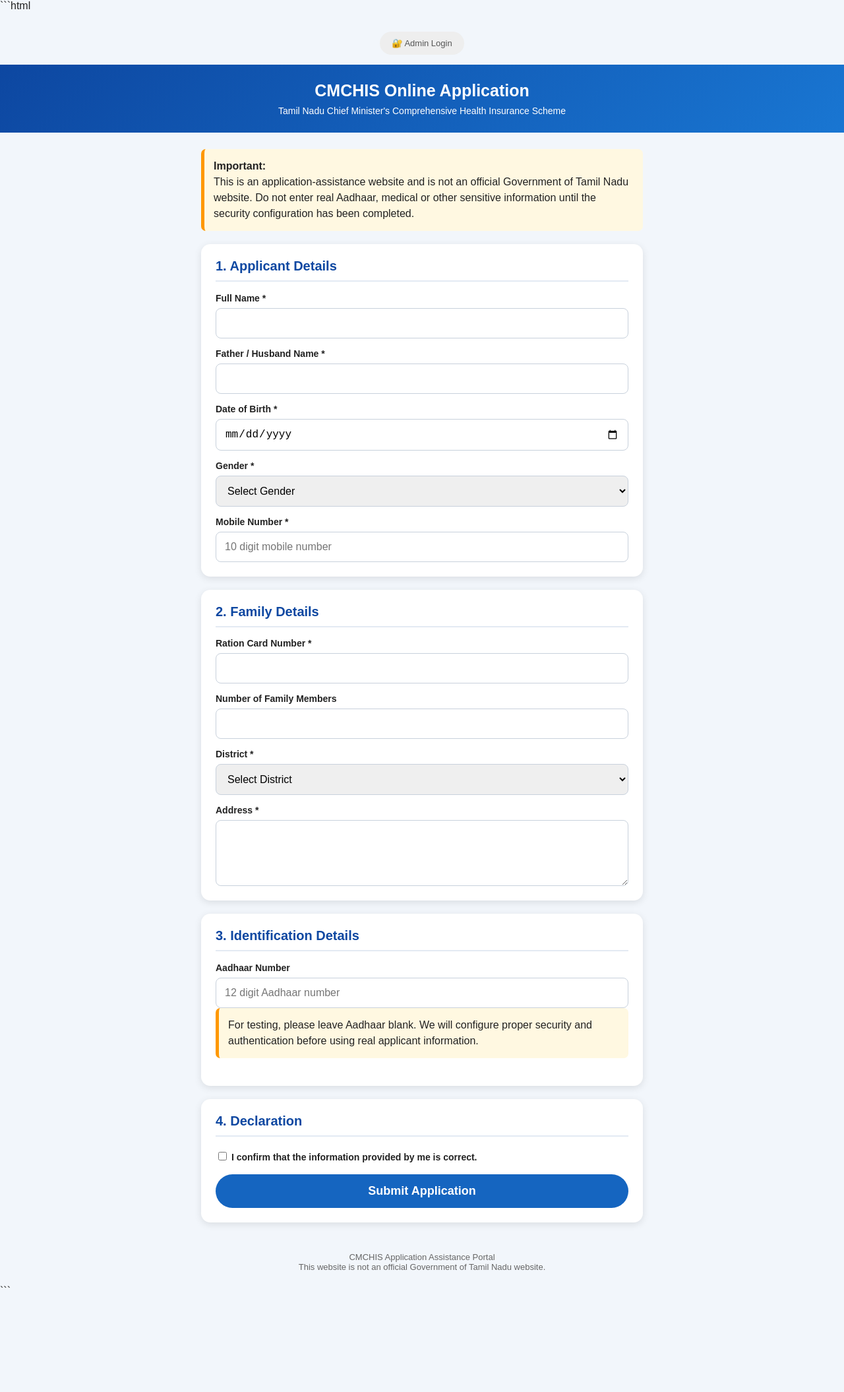
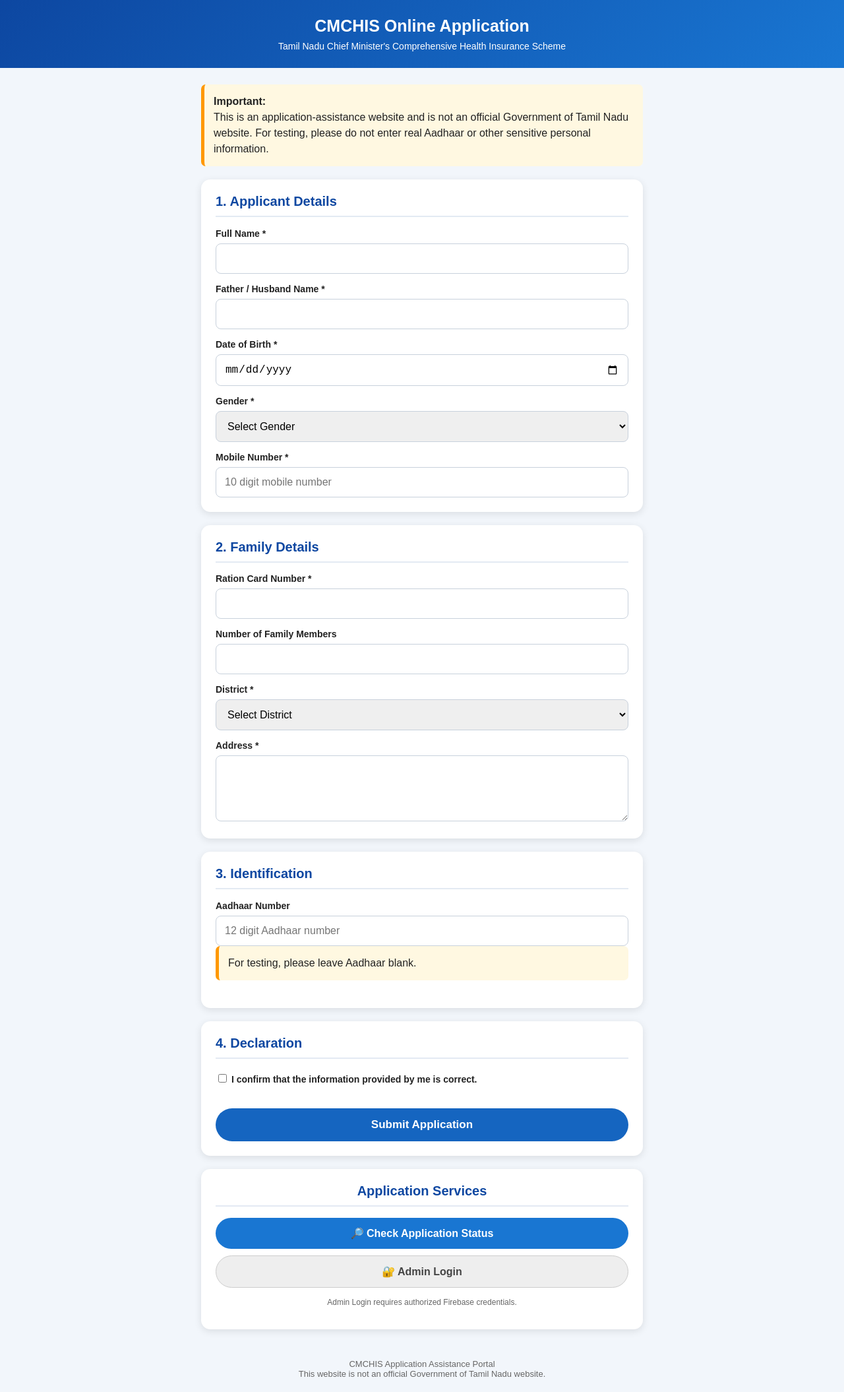
Before and after one commit to gunasekaran1969/CMCHIS, a plain HTML site: page index.html in a window 1280 px wide. Shown: the whole page at 66% size. Before the commit the page ends 1966 px from the top, so only its background shows below. Drawn offline with Linux system fonts and the light colour scheme.

Commit message:
Update index.html with new styles and structure
Refactor HTML structure and improve styling for buttons and forms.

````diff
--- a/index.html
+++ b/index.html
@@ -1,4 +1,3 @@
-```html
 <!DOCTYPE html>
 <html lang="en">
 <head>
@@ -103,20 +102,23 @@
 button{
     width:100%;
     padding:15px;
-    background:#1565c0;
-    color:white;
     border:none;
     border-radius:30px;
-    font-size:18px;
+    font-size:17px;
     font-weight:bold;
     cursor:pointer;
 }
 
-button:hover{
+.submit-button{
+    background:#1565c0;
+    color:white;
+}
+
+.submit-button:hover{
     background:#0d47a1;
 }
 
-button:disabled{
+.submit-button:disabled{
     background:#999;
     cursor:not-allowed;
 }
@@ -134,6 +136,7 @@
     font-size:20px;
     font-weight:bold;
     color:#1b5e20;
+    word-break:break-word;
 }
 
 .error{
@@ -146,6 +149,36 @@
     color:#b71c1c;
 }
 
+.action-card{
+    text-align:center;
+}
+
+.action-button{
+    display:block;
+    text-decoration:none;
+    padding:14px;
+    margin:10px 0;
+    border-radius:30px;
+    font-weight:bold;
+}
+
+.status-button{
+    background:#1976d2;
+    color:white;
+}
+
+.admin-button{
+    background:#eeeeee;
+    color:#444;
+    border:1px solid #ccc;
+}
+
+.home-note{
+    font-size:12px;
+    color:#666;
+    margin-top:15px;
+}
+
 footer{
     text-align:center;
     padding:20px;
@@ -156,30 +189,9 @@
 </style>
 
 </head>
-<!-- ADMIN LOGIN -->
 
-<div style="
-    text-align:center;
-    margin:30px 0 15px;
-">
+<body>
 
-    <a
-        href="admin.html"
-        style="
-            display:inline-block;
-            padding:10px 18px;
-            background:#eeeeee;
-            color:#555;
-            text-decoration:none;
-            border-radius:20px;
-            font-size:13px;
-        "
-    >
-        🔐 Admin Login
-    </a>
-
-</div>
-<body>
 
 <header>
 
@@ -202,16 +214,16 @@
 This is an application-assistance website and is not an
 official Government of Tamil Nadu website.
 
-Do not enter real Aadhaar, medical or other sensitive information
-until the security configuration has been completed.
+For testing, please do not enter real Aadhaar or other
+sensitive personal information.
 
 </div>
 
 
+<!-- APPLICATION FORM -->
+
 <form id="cmchisForm">
 
-
-<!-- APPLICANT -->
 
 <div class="card">
 
@@ -295,7 +307,7 @@
 </div>
 
 
-<!-- FAMILY -->
+<!-- FAMILY DETAILS -->
 
 <div class="card">
 
@@ -394,7 +406,7 @@
 
 <div class="card">
 
-<h2>3. Identification Details</h2>
+<h2>3. Identification</h2>
 
 
 <label>
@@ -413,9 +425,6 @@
 <div class="warning">
 
 For testing, please leave Aadhaar blank.
-
-We will configure proper security and authentication
-before using real applicant information.
 
 </div>
 
@@ -441,12 +450,12 @@
 
 </label>
 
-
-<br>
+<br><br>
 
 
 <button
 type="submit"
+class="submit-button"
 id="submitButton"
 >
 
@@ -469,7 +478,7 @@
 </p>
 
 <p>
-Application ID:
+<strong>Application ID:</strong>
 </p>
 
 <div
@@ -478,7 +487,7 @@
 ></div>
 
 <p>
-Please save this Application ID.
+Please save this Application ID to check your application status.
 </p>
 
 </div>
@@ -493,6 +502,43 @@
 
 
 </form>
+
+
+<!-- ACTIONS -->
+
+<div class="card action-card">
+
+<h2>Application Services</h2>
+
+
+<a
+href="status.html"
+class="action-button status-button"
+>
+
+🔎 Check Application Status
+
+</a>
+
+
+<a
+href="admin.html"
+class="action-button admin-button"
+>
+
+🔐 Admin Login
+
+</a>
+
+
+<p class="home-note">
+
+Admin Login requires authorized Firebase credentials.
+
+</p>
+
+</div>
+
 
 </div>
 
@@ -510,18 +556,24 @@
 
 <script type="module">
 
-import { initializeApp }
-from "https://www.gstatic.com/firebasejs/10.12.2/firebase-app.js";
+
+import {
+initializeApp
+}
+from
+"https://www.gstatic.com/firebasejs/10.12.2/firebase-app.js";
+
 
 import {
 getFirestore,
 collection,
 addDoc
 }
-from "https://www.gstatic.com/firebasejs/10.12.2/firebase-firestore.js";
+from
+"https://www.gstatic.com/firebasejs/10.12.2/firebase-firestore.js";
 
 
-/* FIREBASE CONFIGURATION */
+/* FIREBASE CONFIG */
 
 const firebaseConfig = {
 
@@ -554,9 +606,6 @@
 const app =
 initializeApp(firebaseConfig);
 
-
-/* INITIALIZE FIRESTORE */
-
 const db =
 getFirestore(app);
 
@@ -564,19 +613,29 @@
 /* FORM */
 
 const form =
-document.getElementById("cmchisForm");
+document.getElementById(
+"cmchisForm"
+);
 
 const submitButton =
-document.getElementById("submitButton");
+document.getElementById(
+"submitButton"
+);
 
 const successMessage =
-document.getElementById("successMessage");
+document.getElementById(
+"successMessage"
+);
 
 const errorMessage =
-document.getElementById("errorMessage");
+document.getElementById(
+"errorMessage"
+);
 
-const applicationId =
-document.getElementById("applicationId");
+const applicationIdElement =
+document.getElementById(
+"applicationId"
+);
 
 
 /* SUBMIT */
@@ -588,7 +647,8 @@
 event.preventDefault();
 
 
-    submitButton.disabled = true;
+submitButton.disabled =
+true;
 
 submitButton.textContent =
 "Submitting...";
@@ -598,6 +658,9 @@
 
 
 try{
+
+
+/* GENERATE APPLICATION ID */
 
 const applicationNumber =
 
@@ -610,40 +673,62 @@
 );
 
 
+/* APPLICATION DATA */
+
 const applicationData = {
 
 applicationId:
 applicationNumber,
 
 name:
-            document.getElementById("name").value.trim(),
+document.getElementById(
+"name"
+).value.trim(),
 
 fatherName:
-            document.getElementById("fatherName").value.trim(),
+document.getElementById(
+"fatherName"
+).value.trim(),
 
 dob:
-            document.getElementById("dob").value,
+document.getElementById(
+"dob"
+).value,
 
 gender:
-            document.getElementById("gender").value,
+document.getElementById(
+"gender"
+).value,
 
 mobile:
-            document.getElementById("mobile").value.trim(),
+document.getElementById(
+"mobile"
+).value.trim(),
 
 rationCard:
-            document.getElementById("rationCard").value.trim(),
+document.getElementById(
+"rationCard"
+).value.trim(),
 
 familyMembers:
-            document.getElementById("familyMembers").value,
+document.getElementById(
+"familyMembers"
+).value,
 
 district:
-            document.getElementById("district").value,
+document.getElementById(
+"district"
+).value,
 
 address:
-            document.getElementById("address").value.trim(),
+document.getElementById(
+"address"
+).value.trim(),
 
 aadhaar:
-            document.getElementById("aadhaar").value.trim(),
+document.getElementById(
+"aadhaar"
+).value.trim(),
 
 status:
 "Pending",
@@ -654,17 +739,50 @@
 };
 
 
-        /* SAVE TO FIRESTORE */
+/* SAVE PRIVATE APPLICATION */
 
 await addDoc(
-            collection(db,"applications"),
+
+collection(
+db,
+"applications"
+),
+
 applicationData
+
+);
+
+
+/*
+CREATE PUBLIC STATUS RECORD
+
+Only application ID and status
+are stored here.
+*/
+
+await addDoc(
+
+collection(
+db,
+"publicStatus"
+),
+
+{
+
+applicationId:
+applicationNumber,
+
+status:
+"Pending"
+
+}
+
 );
 
 
 /* SHOW SUCCESS */
 
-        applicationId.textContent =
+applicationIdElement.textContent =
 applicationNumber;
 
 successMessage.style.display =
@@ -694,8 +812,7 @@
 errorMessage.textContent =
 
 "Application could not be submitted. " +
-        "Please check your Firebase Firestore rules and try again.";
-
+"Please check your Firebase configuration and Firestore rules.";
 
 errorMessage.style.display =
 "block";
@@ -716,4 +833,3 @@
 
 </body>
 </html>
-```
````
Lines whose indentation alone changed are shown as unchanged.
